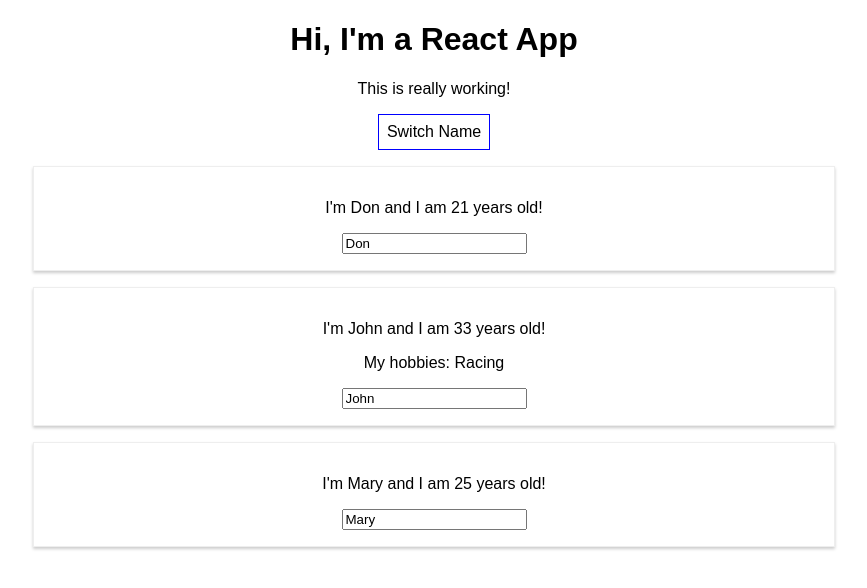
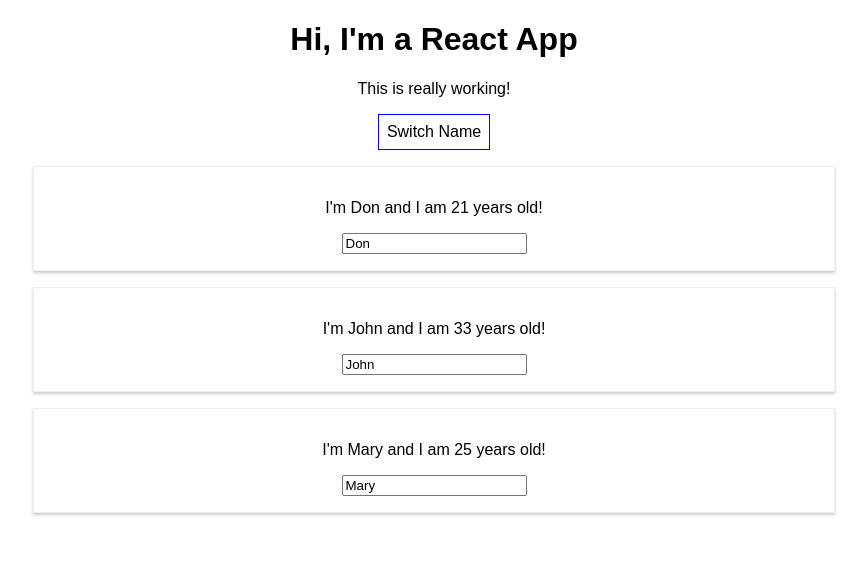
Before and after one commit to donsvederus/person-manager-demo, a React (Create React App) app: page / in a window 1280 px wide. Both pictures are taken after a click on the button "Switch Name". Shown: the top 588 px of the page, without its empty margins (206-1073 px from the left). Built offline with nearby package versions, Linux system fonts and the light colour scheme.

Commit message:
0.56 Outputting Lists

```diff
--- a/src/App.js
+++ b/src/App.js
@@ -56,17 +56,11 @@
     if (this.state.showPersons) {
       persons = (
         <div>
-          <Person
-            name={this.state.persons[0].name}
-            age={this.state.persons[0].age} />
-          <Person
-            name={this.state.persons[1].name}
-            age={this.state.persons[1].age}
-            click={this.switchNameHandler.bind(this, 'Don!')}
-            changed={this.nameChangedHandler} >My hobbies: Racing</Person>
-          <Person
-            name={this.state.persons[2].name}
-            age={this.state.persons[2].age} />
+          {this.state.persons.map(person => {
+            return <Person
+              name={person.name}
+              age={person.age} />
+          })}
         </div>
       );
     }
```
